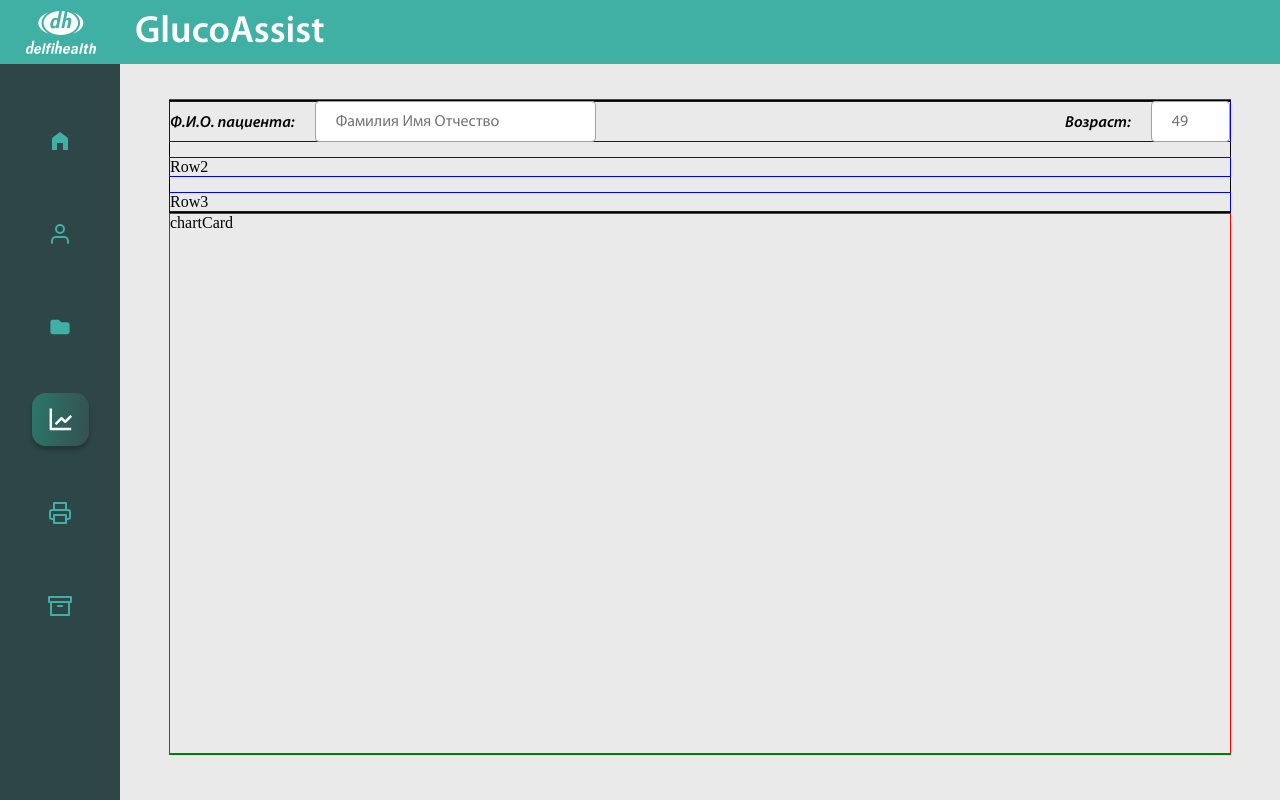
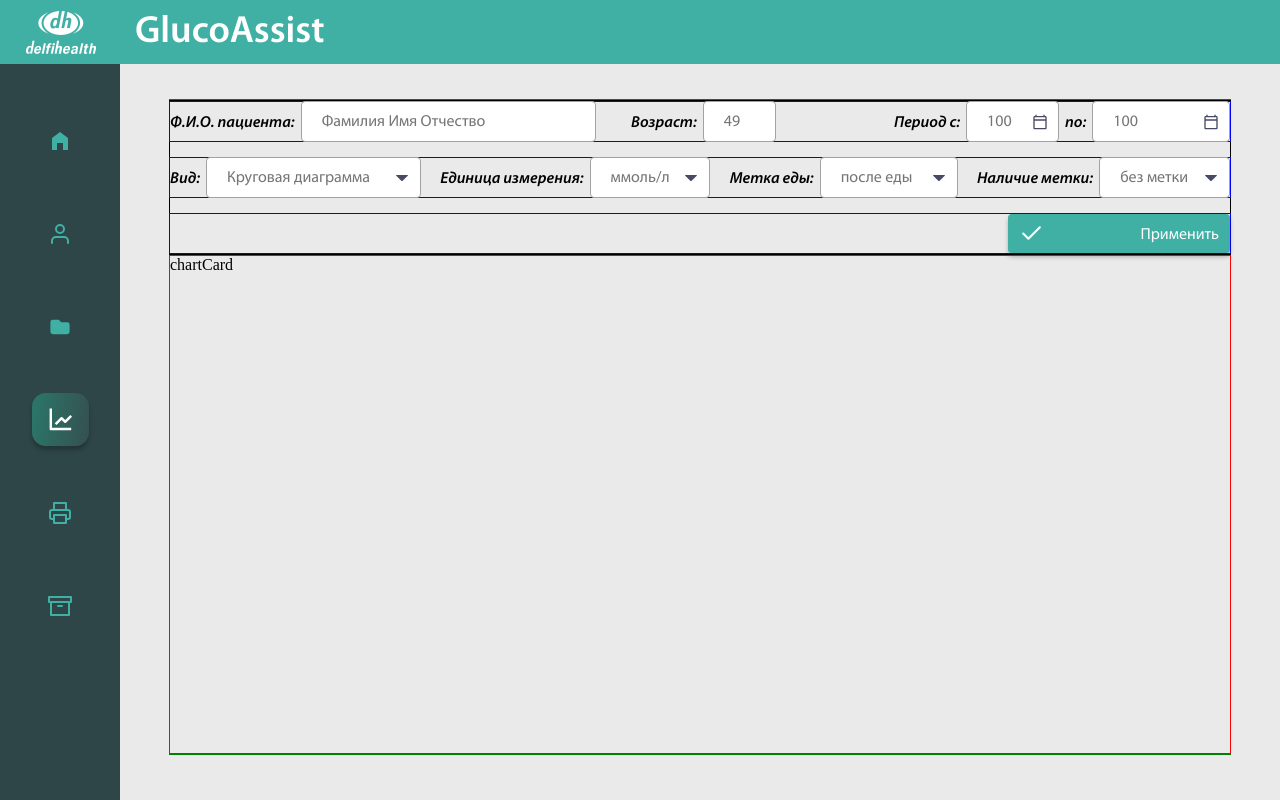
Before and after one commit to AnatolSalau/GlucoReaderApplication, a React (Create React App) app in the folder ui/: page / in a window 1280 px wide. Both pictures are taken after a click on the button 60 px from the left and 419 px from the top of the page. Built offline with nearby package versions, Linux system fonts and the light colour scheme.

Commit message:
Thursday 30 03 2023 10:28

```diff
--- a/ui/src/components/ChartsWindow/ChartsWindow.js
+++ b/ui/src/components/ChartsWindow/ChartsWindow.js
@@ -1,5 +1,10 @@
 import style from './ChartsWindow.module.css'
 import Input from "../Input";
+import {VscTriangleDown} from "react-icons/vsc";
+import {MdOutlineCalendarToday} from "react-icons/md";
+
+import {FiCheck} from "react-icons/fi";
+import Button from "../Button";
 
 function ChartsWindow() {
       return(
@@ -15,6 +20,10 @@
                               <div
                                     className={style.navBarRow}
                               >
+                                    <div style={{
+                                          display: "flex",
+                                          gap: 35
+                                    }}>
                                           <Input
                                                 textInFront={'Ф.И.О. пациента:'}
                                                 placeholderText={'Фамилия Имя Отчество'}
@@ -23,24 +32,74 @@
                                           <Input
                                                 textInFront={'Возраст:'}
                                                 placeholderText={'49'}
+                                                inputWidth={145}
+                                          />
+                                    </div>
+                                    <div style={{
+                                          display: "flex",
+                                          gap: 6
+                                    }}>
+                                          <Input
+                                                textInFront="Период с:"
+                                                placeholderText="100"
                                                 inputWidth={165}
-                                    />
+                                          >
+                                                <MdOutlineCalendarToday />
+                                          </Input>
+                                          <Input
+                                                textInFront="по:"
+                                                placeholderText="100"
+                                                inputWidth={165}
+                                          >
+                                                <MdOutlineCalendarToday />
+                                          </Input>
+                                    </div>
                               </div>
                               <div
                                     className={style.navBarRow}
                               >
-                                    Row2
+                                    <Input
+                                          textInFront="Вид:"
+                                          placeholderText="Круговая диаграмма"
+                                          inputWidth={251}
+                                    >
+                                          <VscTriangleDown />
+                                    </Input>
+                                    <Input
+                                          textInFront="Единица измерения:"
+                                          placeholderText="ммоль/л"
+                                          inputWidth={270}
+                                    >
+                                          <VscTriangleDown />
+                                    </Input>
+                                    <Input
+                                          textInFront="Метка еды:"
+                                          placeholderText="после еды"
+                                          inputWidth={228}
+                                    >
+                                          <VscTriangleDown />
+                                    </Input>
+                                    <Input
+                                          textInFront="Наличие метки:"
+                                          placeholderText="без метки"
+                                          inputWidth={253}
+                                    >
+                                          <VscTriangleDown />
+                                    </Input>
                               </div>
                               <div
-                                    className={style.navBarRow}
+                                    className={style.navBarButtonRow}
                               >
-                                    Row3
+                                    <Button
+                                          text="Применить"
+                                    >
+                                          <FiCheck />
+                                    </Button>
                               </div>
                         </div>
                         <div
                               className={style.chartCard}
                         >
-
                               chartCard
                         </div>
                   </div>
--- a/ui/src/components/ChartsWindow/ChartsWindow.module.css
+++ b/ui/src/components/ChartsWindow/ChartsWindow.module.css
@@ -34,6 +34,15 @@
       width: 100%;
 }
 
+.navBarButtonRow {
+      display: flex;
+      justify-content: flex-end;
+      align-items: center;
+      border: 1px solid blue;
+      height: 39px;
+      width: 100%;
+}
+
 .chartCard {
       display: flex;
       flex: 1;
--- a/ui/src/components/Input.module.css
+++ b/ui/src/components/Input.module.css
@@ -15,7 +15,7 @@
       justify-content: flex-start;
       align-items: center;
       height: 39px;
-      gap: 20px;
+      gap: 6px;
       font-family: 'MyriadPro-Semibold-Italic', sans-serif;
       font-size: 16px;
       line-height: 39px;
--- a/ui/src/components/PatientResultsWindow/PatientResultsWindow.js
+++ b/ui/src/components/PatientResultsWindow/PatientResultsWindow.js
@@ -20,7 +20,7 @@
                               <Input
                                     textInFront="Возраст:"
                                     placeholderText="49"
-                                    inputWidth={165}
+                                    inputWidth={145}
                               >
                               </Input>
                         </div>
```
Lines whose indentation alone changed are shown as unchanged.
